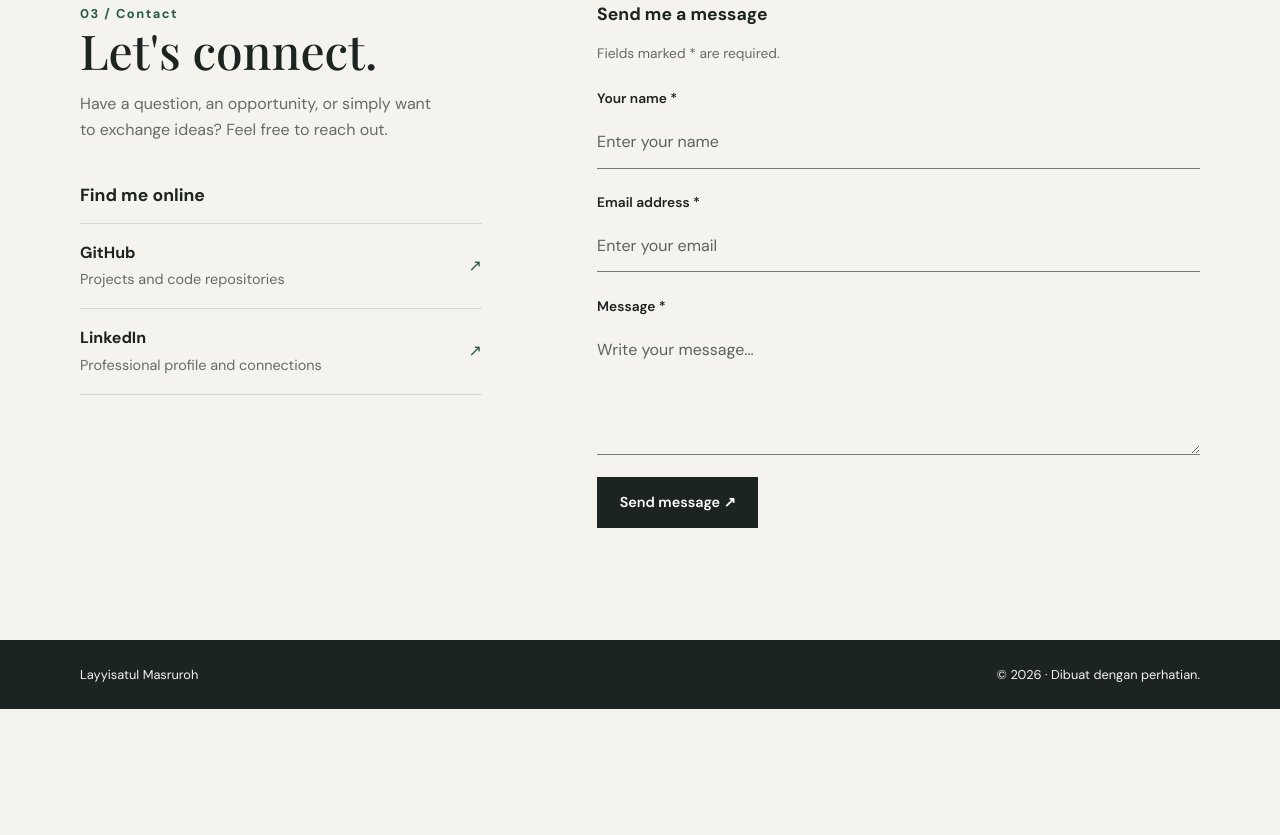
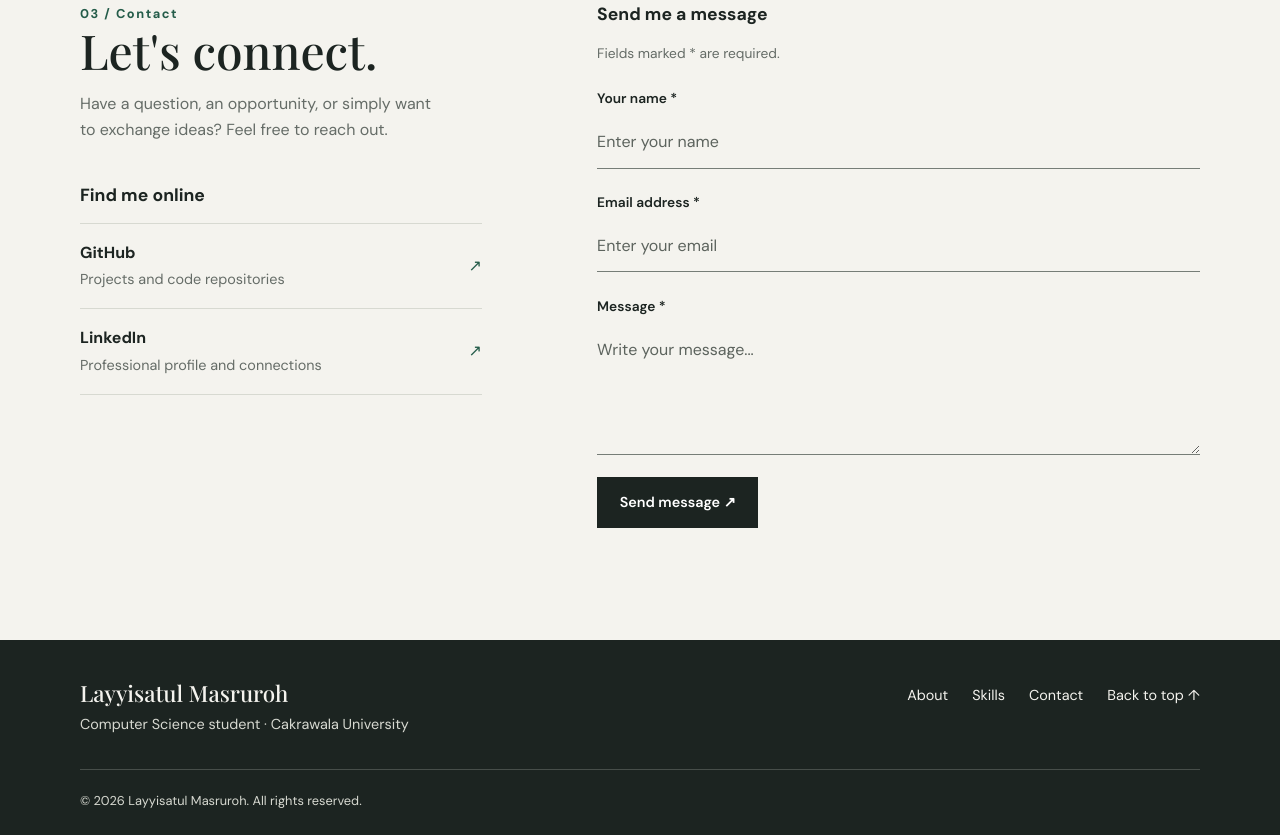
Before and after one commit to layyisbravaska/WAD_Halaman_Profil_Layyisatul_Masruroh_26120300004, a plain HTML site: page index.html in a window 1280 px wide. Shown: the part 2387-3222 px from the top of the page. Before the commit the page ends 3096 px from the top, so only its background shows below. Drawn offline with nearby package versions, Linux system fonts and the light colour scheme.

Commit message:
Rewrite footer content and layout

```diff
--- a/index.html
+++ b/index.html
@@ -272,8 +272,27 @@
 
     <footer class="site-footer">
       <div class="shell footer-inner">
-        <p>Layyisatul Masruroh</p>
-        <p>© 2026 · Dibuat dengan perhatian.</p>
+        <div class="footer-brand">
+          <p class="footer-name">Layyisatul Masruroh</p>
+          <p class="footer-tagline">
+            Computer Science student · Cakrawala University
+          </p>
+        </div>
+        <nav class="footer-nav" aria-label="Footer navigation">
+          <ul>
+            <li><a href="#tentang">About</a></li>
+            <li><a href="#keterampilan">Skills</a></li>
+            <li><a href="#kontak">Contact</a></li>
+            <li>
+              <a href="#beranda"
+                >Back to top <span aria-hidden="true">↑</span></a
+              >
+            </li>
+          </ul>
+        </nav>
+      </div>
+      <div class="shell footer-bottom">
+        <p>© 2026 Layyisatul Masruroh. All rights reserved.</p>
       </div>
     </footer>
   </body>
--- a/style.css
+++ b/style.css
@@ -391,16 +391,65 @@ textarea::placeholder {
 }
 
 .site-footer {
-  padding-block: 1.5rem;
+  padding-block: 2.5rem 1.5rem;
   background: var(--ink);
   color: var(--paper);
-  font-size: 0.8rem;
+  font-size: 0.9rem;
 }
 
 .footer-inner {
   display: flex;
+  align-items: flex-start;
   justify-content: space-between;
-  gap: 1rem;
+  gap: 2rem;
+}
+
+.footer-brand {
+  display: grid;
+  gap: 0.35rem;
+}
+
+.footer-name {
+  font-family: var(--serif);
+  font-size: 1.4rem;
+  line-height: 1.2;
+}
+
+.footer-tagline {
+  color: var(--line);
+}
+
+.footer-nav ul {
+  display: flex;
+  flex-wrap: wrap;
+  gap: 0.5rem 1.5rem;
+  margin: 0;
+  padding: 0;
+  list-style: none;
+}
+
+.footer-nav a {
+  display: inline-block;
+  padding: 0.25rem 0;
+  text-decoration: none;
+}
+
+.footer-nav a:hover {
+  color: var(--lime);
+  text-decoration: underline;
+  text-underline-offset: 4px;
+}
+
+.footer-bottom {
+  margin-top: 2rem;
+  padding-top: 1.25rem;
+  border-top: 1px solid rgb(244 243 238 / 20%);
+  color: var(--line);
+  font-size: 0.8rem;
+}
+
+.site-footer a:focus-visible {
+  outline-color: var(--lime);
 }
 
 .site-footer p {
```
